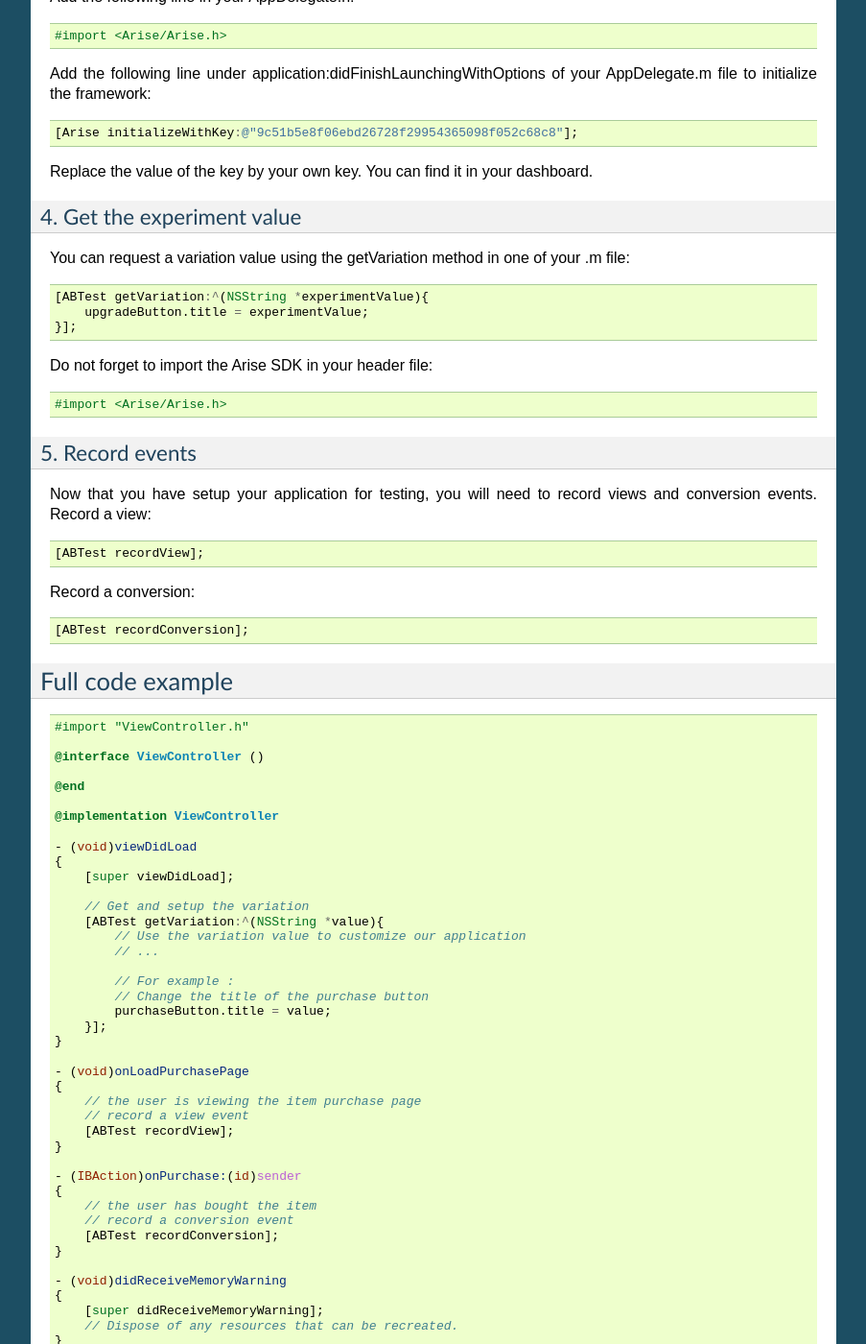
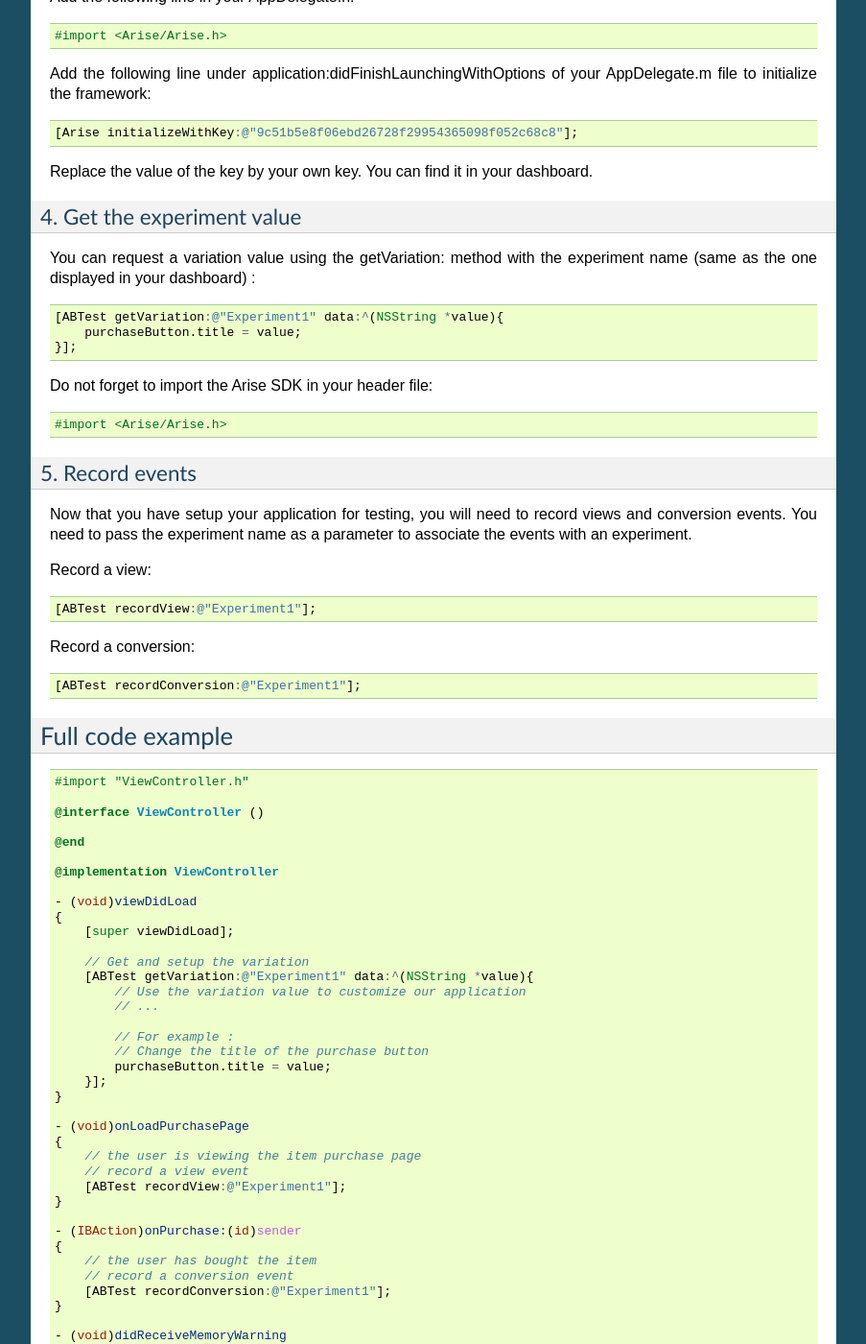
Before and after one commit to smart-mobile-software/arisedocs, a Sphinx documentation site: the page built from docs/source/ios.rst, in a window 1280 px wide and 1400 px high, scrolled down 596 px. Shown: the whole window at 96% size, without its empty margins (198-1101 px from the left). Built offline with Sphinx 7.4.7, drawn with Linux system fonts in a browser that asks for light colours.

Commit message:
Update ios.rst

```diff
--- a/docs/source/ios.rst
+++ b/docs/source/ios.rst
@@ -48,12 +48,12 @@ Replace the value of the key by your own key. You can find it in your dashboard.
 4. Get the experiment value
 ---------------------------
 
-You can request a variation value using the getVariation method in one of your .m file:
+You can request a variation value using the getVariation: method with the experiment name (same as the one displayed in your dashboard) :
 
 .. code-block:: obj-c
 
-    [ABTest getVariation:^(NSString *experimentValue){
-        upgradeButton.title = experimentValue;
+    [ABTest getVariation:@"Experiment1" data:^(NSString *value){
+        purchaseButton.title = value;
     }];
 
 Do not forget to import the Arise SDK in your header file:
@@ -66,18 +66,19 @@ Do not forget to import the Arise SDK in your header file:
 5. Record events
 ----------------
 
-Now that you have setup your application for testing, you will need to record views and conversion events.
+Now that you have setup your application for testing, you will need to record views and conversion events. You need to pass the experiment name as a parameter to associate the events with an experiment.
+
 Record a view:
 
 .. code-block:: obj-c
 
-	[ABTest recordView];
+	[ABTest recordView:@"Experiment1"];
 
 Record a conversion:
 
 .. code-block:: obj-c
 
-	[ABTest recordConversion];
+	[ABTest recordConversion:@"Experiment1"];
 
 
 Full code example
@@ -98,7 +99,7 @@ Full code example
         [super viewDidLoad];
 
         // Get and setup the variation
-        [ABTest getVariation:^(NSString *value){
+        [ABTest getVariation:@"Experiment1" data:^(NSString *value){
             // Use the variation value to customize our application
             // ...
 
@@ -112,14 +113,14 @@ Full code example
     {
     	// the user is viewing the item purchase page
         // record a view event
-        [ABTest recordView];
+        [ABTest recordView:@"Experiment1"];
     }
 
     - (IBAction)onPurchase:(id)sender
     {
         // the user has bought the item
         // record a conversion event
-        [ABTest recordConversion];
+        [ABTest recordConversion:@"Experiment1"];
     }
 
     - (void)didReceiveMemoryWarning
```
